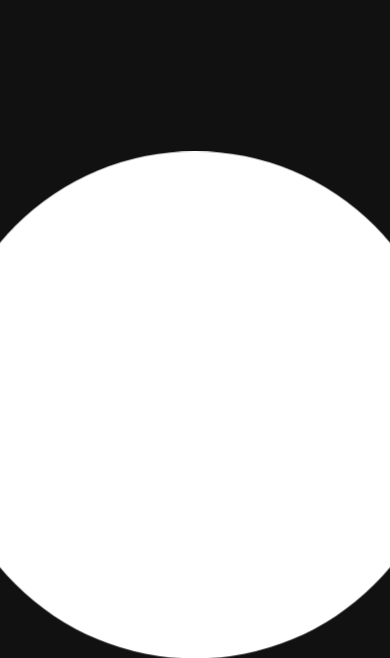
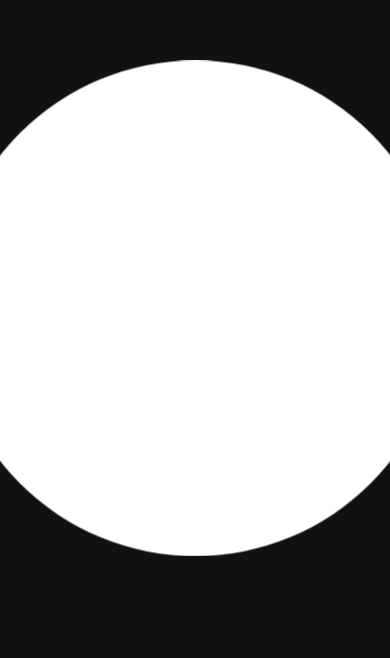
Before and after one commit to triscacezar-droid/breath, a React (Vite) app in the folder breath-web/: page / in a window 390 px wide. Shown: the part 211-869 px from the top of the page. After the commit the page ends 844 px from the top, so only its background shows below. Built offline with nearby package versions, Linux system fonts and the light colour scheme.

Commit message:
fixed scaling]

```diff
--- a/breath-web/src/App.css
+++ b/breath-web/src/App.css
@@ -1,8 +1,10 @@
 .app {
   min-height: 100vh;
+  min-height: 100dvh;
   display: flex;
   align-items: stretch;
   padding: 0;
+  width: 100%;
 }
 
 .settings {
@@ -10,8 +12,10 @@
   left: 0;
   top: 0;
   bottom: 0;
-  width: 200px;
+  width: min(280px, 85vw);
+  max-width: 100%;
   padding: 24px 16px;
+  padding-left: calc(16px + env(safe-area-inset-left));
   background: rgba(0, 0, 0, 0.95);
   border-right: 1px solid rgba(255, 255, 255, 0.12);
   display: flex;
@@ -28,9 +32,11 @@
 
 .settings-trigger {
   position: fixed;
-  left: 16px;
-  bottom: 24px;
+  left: max(16px, env(safe-area-inset-left));
+  bottom: max(24px, env(safe-area-inset-bottom));
   z-index: 10;
+  min-width: 44px;
+  min-height: 44px;
   padding: 10px 16px;
   font-size: 14px;
   font-weight: 500;
@@ -40,6 +46,7 @@
   border-radius: 8px;
   cursor: pointer;
   transition: opacity 0.2s, background 0.2s;
+  -webkit-tap-highlight-color: transparent;
 }
 
 .settings-trigger:hover {
@@ -88,6 +95,12 @@
   border-color: rgba(255, 255, 255, 0.4);
 }
 
+@media (max-width: 500px) {
+  .settings-row input {
+    font-size: 16px; /* prevents iOS zoom on focus */
+  }
+}
+
 .content-wrap {
   flex: 1;
   display: flex;
@@ -97,8 +110,9 @@
 
 .cycles-footer {
   margin-top: auto;
-  padding: 16px 24px;
-  font-size: 14px;
+  padding: clamp(12px, 3vw, 16px) clamp(16px, 4vw, 24px);
+  padding-bottom: max(clamp(12px, 3vw, 16px), env(safe-area-inset-bottom));
+  font-size: clamp(13px, 3vmin, 15px);
   color: #ccc;
   text-align: center;
   opacity: 0;
@@ -137,12 +151,13 @@
   align-items: center;
   justify-content: center;
   gap: 0;
-  padding: 24px;
+  padding: clamp(12px, 4vw, 24px);
   min-width: 0;
+  width: 100%;
 }
 
 .session > .status-slot {
-  margin-bottom: 200px;
+  margin-bottom: clamp(80px, 25vmin, 200px);
 }
 
 .session > .circle {
@@ -151,35 +166,39 @@
 
 /* Fixed-height slot for status so the sphere never shifts when text shows/hides or animates */
 .status-slot {
-  min-height: 240px;
+  min-height: clamp(140px, 35vmin, 240px);
   width: 100%;
+  max-width: 100%;
   overflow: visible;
   display: flex;
   align-items: flex-end;
   justify-content: center;
-  padding-bottom: 24px;
+  padding-bottom: clamp(12px, 3vmin, 24px);
 }
 
 .circle {
-  width: 260px;
-  height: 260px;
+  --circle-size: clamp(140px, 65vmin, 320px);
+  width: var(--circle-size);
+  height: var(--circle-size);
   border-radius: 999px;
   background: #fff;
   transition-property: transform;
   transition-timing-function: cubic-bezier(0.2, 0.9, 0.2, 1);
   transition-duration: 0.7s;
   transform-origin: center;
+  flex-shrink: 0;
 }
 
 .status {
   text-align: center;
   display: grid;
-  gap: 56px;
+  gap: clamp(32px, 8vmin, 56px);
   overflow: visible;
   opacity: 0;
   transform: translateY(-12px);
   pointer-events: none;
   transition: opacity 0.35s ease, transform 0.35s ease;
+  max-width: 100%;
 }
 
 .status--visible {
@@ -206,7 +225,7 @@
   top: 0;
   left: 0;
   right: 0;
-  font-size: 18px;
+  font-size: clamp(16px, 4vmin, 20px);
   font-weight: 600;
   letter-spacing: 0.01em;
   color: #fff;
@@ -233,8 +252,8 @@
 
 .timer-number-wrap {
   position: relative;
-  min-height: 3rem;
-  min-width: 2.5em;
+  min-height: clamp(2.5rem, 10vmin, 3rem);
+  min-width: clamp(2em, 8vmin, 2.5em);
   overflow: visible;
   display: flex;
   align-items: center;
@@ -261,14 +280,14 @@
 }
 
 .seconds {
-  font-size: 44px;
+  font-size: clamp(32px, 10vmin, 48px);
   font-weight: 700;
   letter-spacing: -0.02em;
   color: #fff;
 }
 
 .secondsUnit {
-  font-size: 16px;
+  font-size: clamp(14px, 3.5vmin, 18px);
   color: #ccc;
 }
 
--- a/breath-web/src/index.css
+++ b/breath-web/src/index.css
@@ -27,7 +27,12 @@ body {
   margin: 0;
   min-width: 320px;
   min-height: 100vh;
+  min-height: 100dvh;
   background: #111;
+  overflow-x: hidden;
+  padding-left: env(safe-area-inset-left);
+  padding-right: env(safe-area-inset-right);
+  padding-bottom: env(safe-area-inset-bottom);
 }
 
 h1 {
```
